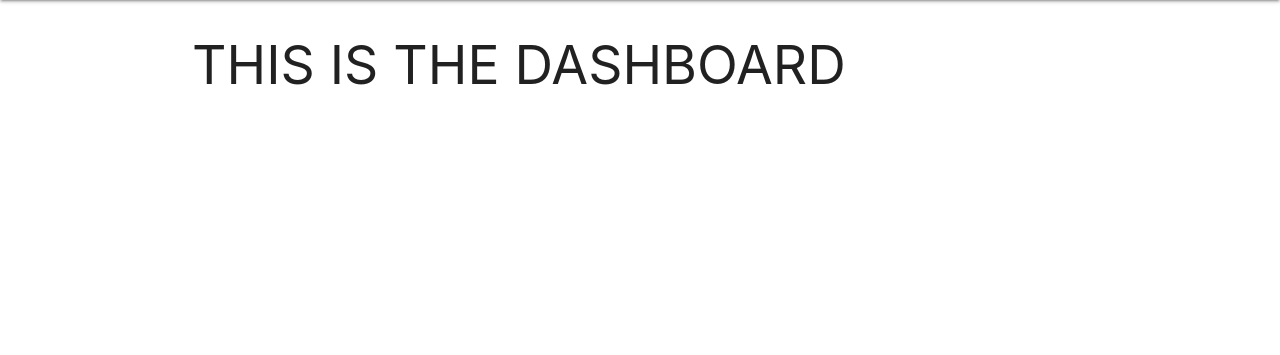
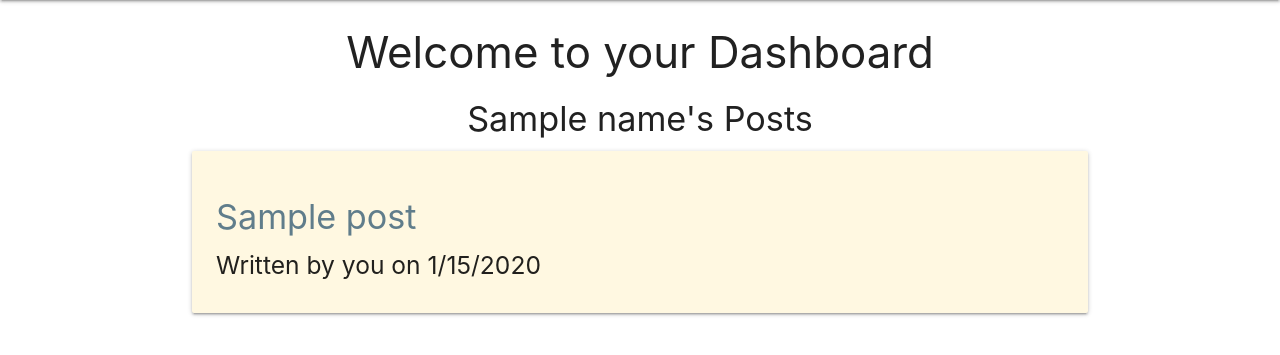
Before and after one commit to sharkby7e/techToday, a Node server app: template views/dashboard.handlebars in a window 1280 px wide. Shown: the part 64-419 px from the top of the page. Run offline with Node 20, Linux system fonts and the light colour scheme; tables that the repository leaves empty hold one stand-in row (values such as "Sample post"); the template is opened without the code that fills it: values that come from a table or form of the project are taken from there, most other values are stand-ins (such as "Sample title", 1, 10 or a date in 2020); some libraries are stand-ins or nearby versions.

Commit message:
dashboard shows user's posts

```diff
--- a/views/dashboard.handlebars
+++ b/views/dashboard.handlebars
@@ -1,2 +1,11 @@
 <!-- <!DOCTYPE html> -->
-<h2> THIS IS THE DASHBOARD</h2>
+<h3 class="center-align">Welcome to your Dashboard</h3>
+
+<h4 class="center-align">{{name}}'s Posts</h4>
+{{#each posts}}
+  <div class="card-panel amber lighten-5 hoverable">
+    <a class="blue-grey-text" href="/posts/{{id}}">
+      <h4>{{title}}</h4></a>
+    <h5>Written by you on {{format_date date_created}}</h5>
+  </div>
+{{/each}}
```
Also changed, not shown: controllers/homeRoutes.js (+15 -0 lines).
